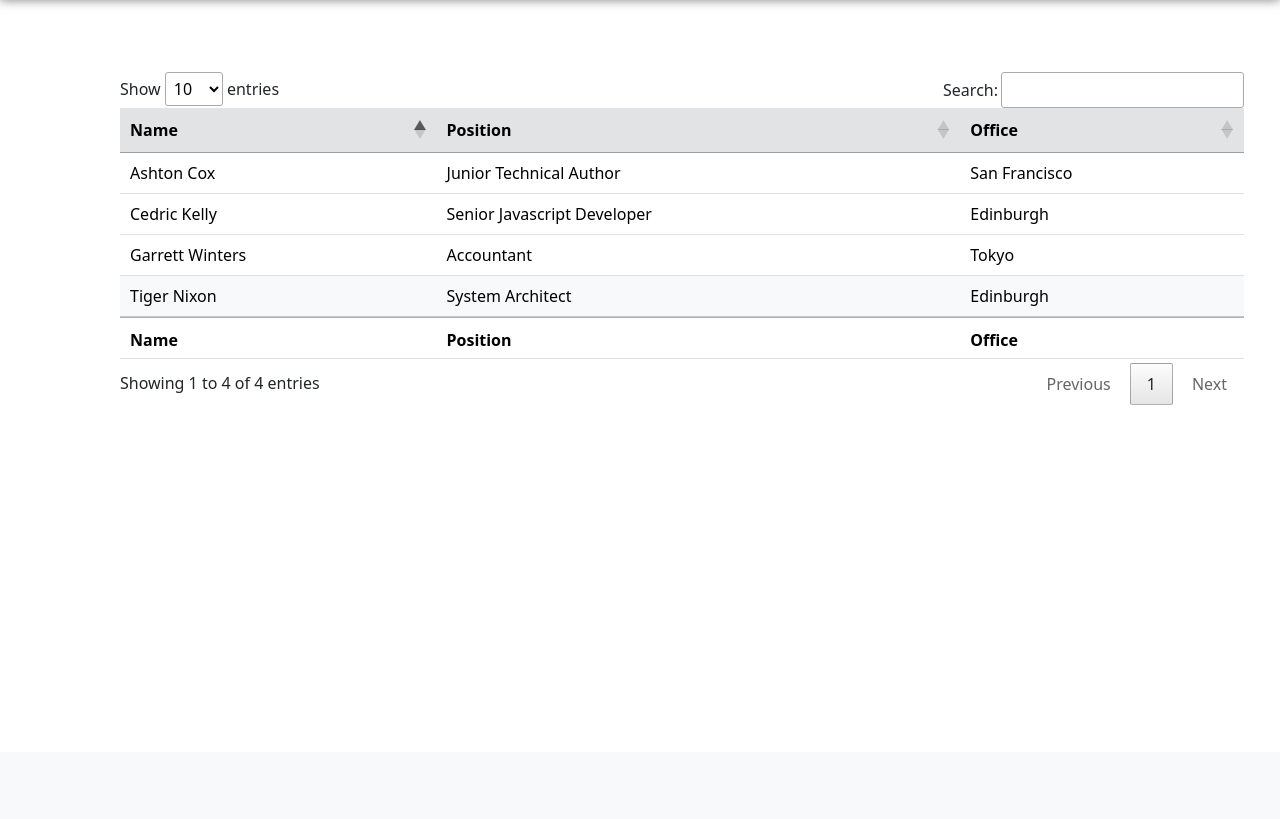
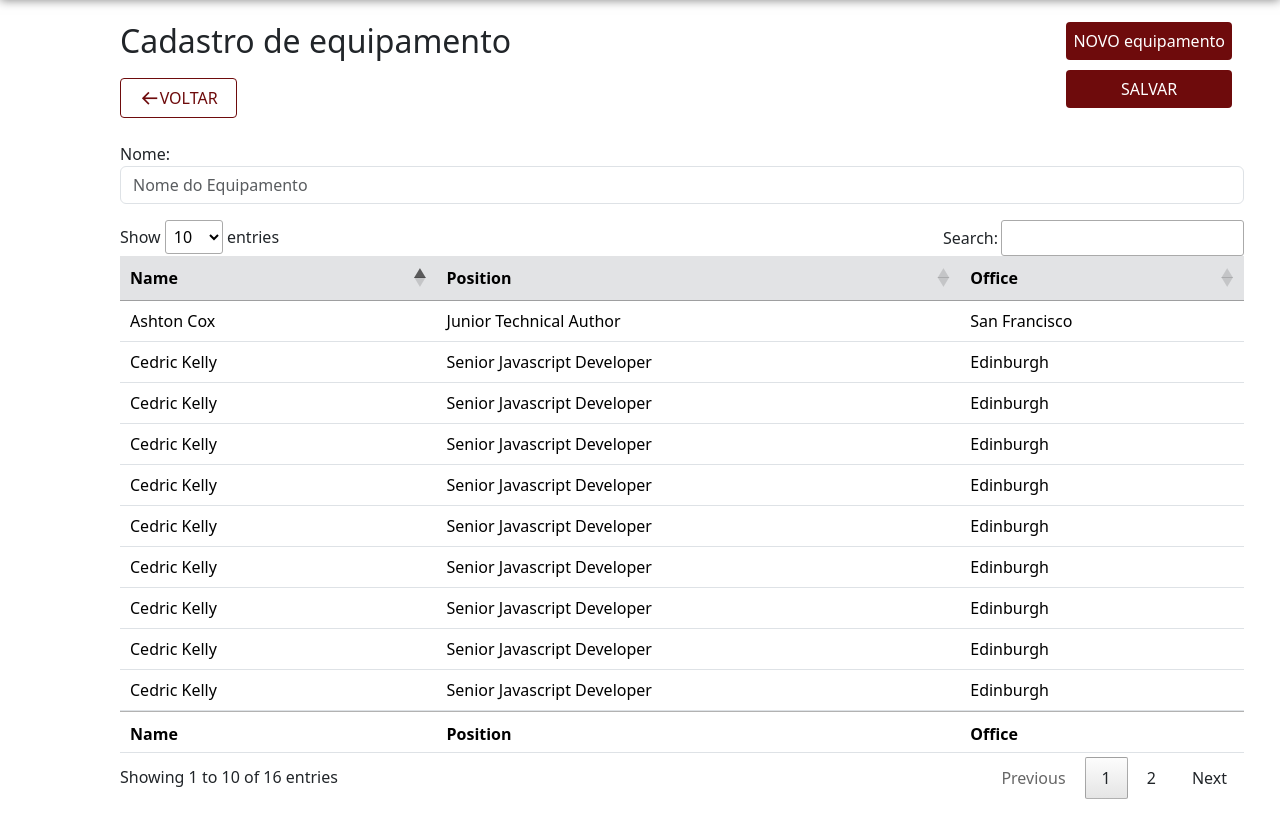
Before and after one commit to DaniloDeV90/RABI, a Django app: template equipamentos/templates/equipamentos.html in a window 1280 px wide. Shown: the part 48-867 px from the top of the page. Before the commit the page ends 453 px from the top, so only its background shows below. Run offline with Django 5.2, Linux system fonts and the light colour scheme; the template is opened without the code that fills it: values that come from a table or form of the project are taken from there, others are empty; some libraries are stand-ins or nearby versions.

Commit message:
ajustes em equipamento

```diff
--- a/equipamentos/form.py
+++ b/equipamentos/form.py
@@ -5,6 +5,12 @@ class EquipamentoForm(forms.ModelForm):
     class Meta:
         model = Equipamento
         fields = ['nome']
+        widgets = {
+
+            'nome': forms.TextInput(attrs={'class': 'form-control', 'placeholder': 'Nome do Equipamento'}),
+
+        }
+
 
     def clean_nome(self):
         nome = self.cleaned_data.get('nome')
--- a/equipamentos/templates/equipamentos.html
+++ b/equipamentos/templates/equipamentos.html
@@ -1,60 +1,15 @@
 {% extends 'base.html' %}
 
 {% load static %}
+{% block body %}
+    <header>
+        <link rel="stylesheet" href=" {% static "equipamentos/equipamento.css" %}">
+    </header>
 
 
-{% block body %}
-<header>
-<link rel="stylesheet" href=" {% static "equipamentos/equipamento.css" %}">
-
-</header>
+    {% include "static/components/Formulario.html" with name="equipamento" %}
 
 
-<table id="example" class="table" style="width:100%">
 
-        <thead>
-            <tr class="table table-secondary">
-                <th>Name</th>
-                <th>Position</th>
-                <th>Office</th>
-
-            </tr>
-        </thead>
-        <tbody>
-            <tr class="table table-light">
-                <td>Tiger Nixon</td>
-                <td>System Architect</td>
-                <td>Edinburgh</td>
-
-            </tr>
-            <tr>
-                <td>Garrett Winters</td>
-                <td>Accountant</td>
-                <td>Tokyo</td>
-
-            </tr>
-            <tr>
-                <td>Ashton Cox</td>
-                <td>Junior Technical Author</td>
-                <td>San Francisco</td>
-
-            </tr>
-            <tr>
-                <td>Cedric Kelly</td>
-                <td>Senior Javascript Developer</td>
-                <td>Edinburgh</td>
-
-            </tr>
-
-        </tbody>
-        <tfoot>
-            <tr>
-                <th>Name</th>
-                <th>Position</th>
-                <th>Office</th>
-
-            </tr>
-        </tfoot>
-    </table>
-
+  {% include 'static/components/tabela.html' %}
 {% endblock %}
--- a/equipamentos/templates/teste.html
+++ /dev/null
@@ -1,5 +0,0 @@
-{% extends "static/components/tabela.html" %}
-{% block blocoTeste %}
-     <th> {{ campos.nome }}</th>
-         <th> {{ campos.ativo }}</th>
-{% endblock %}
--- a/equipamentos/views.py
+++ b/equipamentos/views.py
@@ -33,7 +33,7 @@ def criar_equipamento(request):
     html_nav = f"""
         <div class="nav_list">
             <a href="/equipamentos/criar/" class="nav_link active">
-             <i class='bx bx-cylinder' ></i> <span class="nav_name">Dados cadastrais</span>
+             <i class='bx bx-cylinder nav_icon' ></i> <span class="nav_name">Dados cadastrais</span>
             </a>
             <a href="#" class="nav_link">
                <i class='bx bx-time  nav_icon'></i> <span class="nav_name">Grade Horária</span>
--- a/templates/base.html
+++ b/templates/base.html
@@ -17,7 +17,7 @@
 
     <title>{% block 'title' %}{% endblock %}</title>
 </head>
-<body id="body-pd" >
+<body id="body-pd">
 
     {% include "static/components/navbar.html"  %}
 
--- /dev/null
+++ b/templates/static/components/Formulario.html
@@ -0,0 +1,19 @@
+{% load static %}
+<link rel="stylesheet" href="{% static 'general/css/Form.css' %}">
+
+<form class="FormNav">
+    <div class="FormNavDiv">
+        <div class="menu1">
+            <h2>Cadastro de {{ name }}</h2>
+            <button class="returnBtn"> <i class='bx bx-arrow-back nav_icon'></i>VOLTAR</button>
+        </div>
+
+        <div class="menu2">
+            <button class="btnForm">NOVO {{ name }}</button>
+            <button class="btnForm" > SALVAR</button>
+        </div>
+
+
+    </div>
+    {{ form.as_p }}
+</form>
--- a/templates/static/components/tabela.html
+++ b/templates/static/components/tabela.html
@@ -3,63 +3,122 @@
 
 {% load static %}
 
-<div>
-<table class="table table-hover "   >
+
+
+  <table id="example" class="table" style="width:100%">
 
         <thead>
+        <tr class="table table-secondary">
+            <th>Name</th>
+            <th>Position</th>
+            <th>Office</th>
 
-    <tr >
-
-        {% for dados in dados %}
-            <th>{{ dados }} </th>
-        {% endfor %}
-        <th scope="col">Ação</th>
         </tr>
         </thead>
         <tbody>
+        <tr class="table table-light">
+            <td>Tiger Nixon</td>
+            <td>System Architect</td>
+            <td>Edinburgh</td>
 
+        </tr>
+        <tr>
+            <td>Garrett Winters</td>
+            <td>Accountant</td>
+            <td>Tokyo</td>
 
-    {{ teste }}
-    {% for campos in campos %}
-        <tr  >
-            {% block blocoTeste %}
+        </tr>
+        <tr>
+            <td>Ashton Cox</td>
+            <td>Junior Technical Author</td>
+            <td>San Francisco</td>
 
-            {% endblock %}
-            <th>
-                <svg xmlns="http://www.w3.org/2000/svg" width="16" height="16" fill="currentColor" class="bi bi-pencil"
-                     viewBox="0 0 16 16">
-                    <path d="M12.146.146a.5.5 0 0 1 .708 0l3 3a.5.5 0 0 1 0 .708l-10 10a.5.5 0 0 1-.168.11l-5 2a.5.5 0 0 1-.65-.65l2-5a.5.5 0 0 1 .11-.168zM11.207 2.5 13.5 4.793 14.793 3.5 12.5 1.207zm1.586 3L10.5 3.207 4 9.707V10h.5a.5.5 0 0 1 .5.5v.5h.5a.5.5 0 0 1 .5.5v.5h.293zm-9.761 5.175-.106.106-1.528 3.821 3.821-1.528.106-.106A.5.5 0 0 1 5 12.5V12h-.5a.5.5 0 0 1-.5-.5V11h-.5a.5.5 0 0 1-.468-.325"/>
-                </svg>
-                <svg xmlns="http://www.w3.org/2000/svg" width="16" height="16" fill="currentColor" class="bi bi-trash"
-                     viewBox="0 0 16 16">
-                    <path d="M5.5 5.5A.5.5 0 0 1 6 6v6a.5.5 0 0 1-1 0V6a.5.5 0 0 1 .5-.5m2.5 0a.5.5 0 0 1 .5.5v6a.5.5 0 0 1-1 0V6a.5.5 0 0 1 .5-.5m3 .5a.5.5 0 0 0-1 0v6a.5.5 0 0 0 1 0z"/>
-                    <path d="M14.5 3a1 1 0 0 1-1 1H13v9a2 2 0 0 1-2 2H5a2 2 0 0 1-2-2V4h-.5a1 1 0 0 1-1-1V2a1 1 0 0 1 1-1H6a1 1 0 0 1 1-1h2a1 1 0 0 1 1 1h3.5a1 1 0 0 1 1 1zM4.118 4 4 4.059V13a1 1 0 0 0 1 1h6a1 1 0 0 0 1-1V4.059L11.882 4zM2.5 3h11V2h-11z"/>
-                </svg>
-            </th>
         </tr>
+        <tr>
+            <td>Cedric Kelly</td>
+            <td>Senior Javascript Developer</td>
+            <td>Edinburgh</td>
 
-    {% endfor %}
+        </tr>
+      <tr>
+            <td>Cedric Kelly</td>
+            <td>Senior Javascript Developer</td>
+            <td>Edinburgh</td>
 
+        </tr>
+              <tr>
+            <td>Cedric Kelly</td>
+            <td>Senior Javascript Developer</td>
+            <td>Edinburgh</td>
 
+        </tr>
+              <tr>
+            <td>Cedric Kelly</td>
+            <td>Senior Javascript Developer</td>
+            <td>Edinburgh</td>
+
+        </tr>
+              <tr>
+            <td>Cedric Kelly</td>
+            <td>Senior Javascript Developer</td>
+            <td>Edinburgh</td>
+
+        </tr>
+              <tr>
+            <td>Cedric Kelly</td>
+            <td>Senior Javascript Developer</td>
+            <td>Edinburgh</td>
+
+        </tr>
+              <tr>
+            <td>Cedric Kelly</td>
+            <td>Senior Javascript Developer</td>
+            <td>Edinburgh</td>
+
+        </tr>
+              <tr>
+            <td>Cedric Kelly</td>
+            <td>Senior Javascript Developer</td>
+            <td>Edinburgh</td>
+
+        </tr>
+              <tr>
+            <td>Cedric Kelly</td>
+            <td>Senior Javascript Developer</td>
+            <td>Edinburgh</td>
+
+        </tr>
+              <tr>
+            <td>Cedric Kelly</td>
+            <td>Senior Javascript Developer</td>
+            <td>Edinburgh</td>
+
+        </tr>
+              <tr>
+            <td>Cedric Kelly</td>
+            <td>Senior Javascript Developer</td>
+            <td>Edinburgh</td>
+
+        </tr>
+              <tr>
+            <td>Cedric Kelly</td>
+            <td>Senior Javascript Developer</td>
+            <td>Edinburgh</td>
+
+        </tr>
+              <tr>
+            <td>Cedric Kelly</td>
+            <td>Senior Javascript Developer</td>
+            <td>Edinburgh</td>
+
+        </tr>
         </tbody>
+        <tfoot>
+        <tr>
+            <th>Name</th>
+            <th>Position</th>
+            <th>Office</th>
 
-
+        </tr>
+        </tfoot>
     </table>
-<nav aria-label="Page navigation example">
-  <ul class="pagination">
-    <li class="page-item">
-      <a class="page-link" href="#" aria-label="Previous">
-        <span aria-hidden="true">&laquo;</span>
-      </a>
-    </li>
-    <li class="page-item"><a class="page-link" href="#">1</a></li>
-    <li class="page-item"><a class="page-link" href="#">2</a></li>
-    <li class="page-item"><a class="page-link" href="#">3</a></li>
-    <li class="page-item">
-      <a class="page-link" href="#" aria-label="Next">
-        <span aria-hidden="true">&raquo;</span>
-      </a>
-    </li>
-  </ul>
-</nav>
-</div>
--- /dev/null
+++ b/templates/static/general/css/Form.css
@@ -0,0 +1,60 @@
+
+.FormNavDiv {
+
+    display: flex;
+    position: fixed; /* Torna a div fixa */
+    top: 50px; /* Distância do topo */
+    left: 100px; /* Alinhamento à esquerda */
+    width: 90vw; /* Largura da div */
+    transition: 0.5s;
+    display: flex;
+    justify-content: space-between;
+
+
+    padding: 20px; /* Espaçamento interno */
+    z-index: 998; /* Z-index para garantir que a div fique acima do conteúdo */
+}
+
+.menu1, .menu2 {
+    display: flex;
+    gap: 10px;
+    flex-direction: column;
+
+}
+
+.returnBtn {
+    width: 30%;
+    border: 1px solid var(--dark--);
+    background-color: white;
+     padding: 7px;
+    color: var(--dark--);
+    display: flex;
+    align-items: center;
+    border-radius: 4px;
+    text-align: center; /* Alinhamento do texto */
+    text-decoration: none; /* Estilo do texto */
+justify-content: center;
+    cursor: pointer; /* Cursor */
+}
+
+.btnForm {
+    background-color: var(--dark--);
+    border-radius: 4px;
+
+    border: none; /* Remove a borda */
+    color: white; /* Cor do texto */
+    padding: 7px;
+    text-align: center; /* Alinhamento do texto */
+    text-decoration: none; /* Estilo do texto */
+    display: inline-block; /* Exibir como bloco */
+    cursor: pointer; /* Cursor */
+
+
+}
+
+@media (max-width: 767px) {
+    .FormNavDiv {
+        left: 0px;
+
+    }
+}
--- a/templates/static/general/css/general.css
+++ b/templates/static/general/css/general.css
@@ -13,7 +13,7 @@
   --white-color: #F7F6FB;
   --body-font: 'Nunito', sans-serif;
   --normal-font-size: 1rem;
-  --z-fixed: 100;
+  --z-fixed: 999;
 }
 *,
 *::before,
@@ -27,6 +27,7 @@
     margin-top: 120px;
 
 }
+
 body {
   position: relative;
   margin: var(--header-height) 0 0 0;
@@ -35,3 +36,7 @@ body {
   font-size: var(--normal-font-size);
   transition: .5s;
 }
+
+.container_main {
+    margin-top: 190px;
+}
--- a/templates/static/general/css/navbar.css
+++ b/templates/static/general/css/navbar.css
@@ -12,6 +12,7 @@ a_disabeld {
   width: 100%;
 
   position: fixed;
+
   top: 0;
   left: 0;
   display: flex;
@@ -81,7 +82,7 @@ a_disabeld {
   flex-direction: column;
   justify-content: space-between;
   overflow: hidden;
-
+   z-index: 200;
 
 }
 
--- a/templates/static/general/js/base.js
+++ b/templates/static/general/js/base.js
@@ -6,9 +6,16 @@ nav = document.getElementById(navId),
 bodypd = document.getElementById(bodyId),
 headerpd = document.getElementById(headerId)
 
+    const formNavDiv = document.querySelector(".FormNavDiv")
 
 if(toggle && nav && bodypd && headerpd){
 toggle.addEventListener('click', ()=>{
+
+    const  left = window.getComputedStyle(formNavDiv).getPropertyValue('left')
+
+
+
+ left  === "100px"?  formNavDiv.style.left = "240px" :   formNavDiv.style.left = "100px"
 
 nav.classList.toggle('show')
 
@@ -44,7 +51,8 @@ $(document).ready(function () {
 
     $('#example').DataTable({
         layout: {
-            topStart: 'buttons'
+            topStart: 'buttons',
+               top2Start: 'pageLength'
         },
                 buttons: [
                     {extend: 'copy', className: 'copyButton', text: "<img width=\"30\" height=\"30\" src=\"https://img.icons8.com/ios/50/copy--v1.png\" alt=\"copy--v1\"/>", title: "copiar"},
@@ -53,7 +61,9 @@ $(document).ready(function () {
                             "</svg>", title: "exportar Excel"},
                     {extend: 'pdf', className: 'pdfButton', text: "<img width=\"30\" height=\"30\" src=\"https://img.icons8.com/papercut/60/pdf.png\" alt=\"pdf\"/>", title: "baixar PDF"},
                     {extend: 'print', className: 'printButton' ,text: "<img width=\"30\" height=\"30\" src=\"https://img.icons8.com/ios-filled/50/print.png\" alt=\"print\"/>", title: "Imprimir", }
-                ]
+                ],
+
+
 
 
     });
```
Lines whose indentation alone changed are shown as unchanged.
